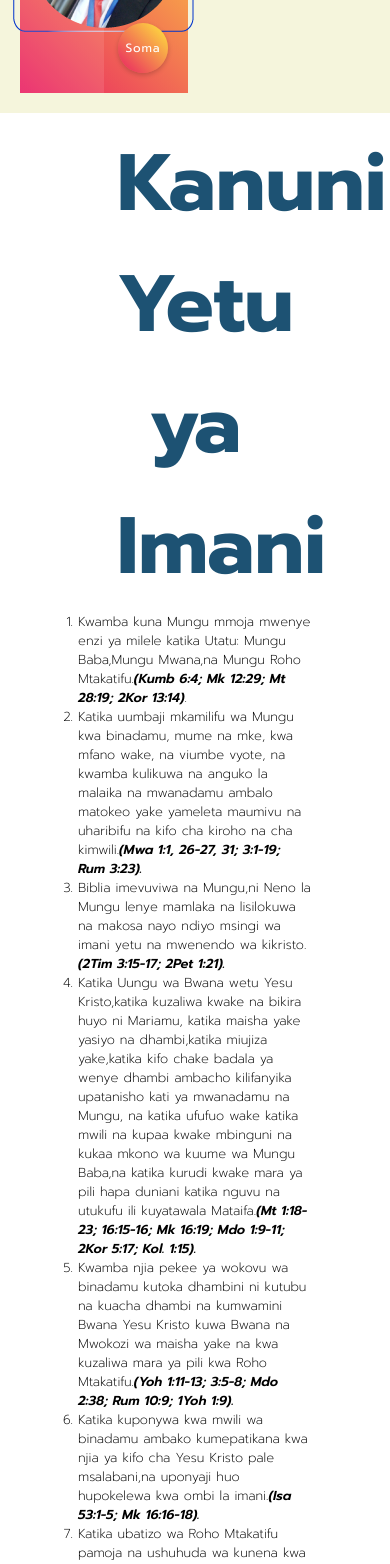
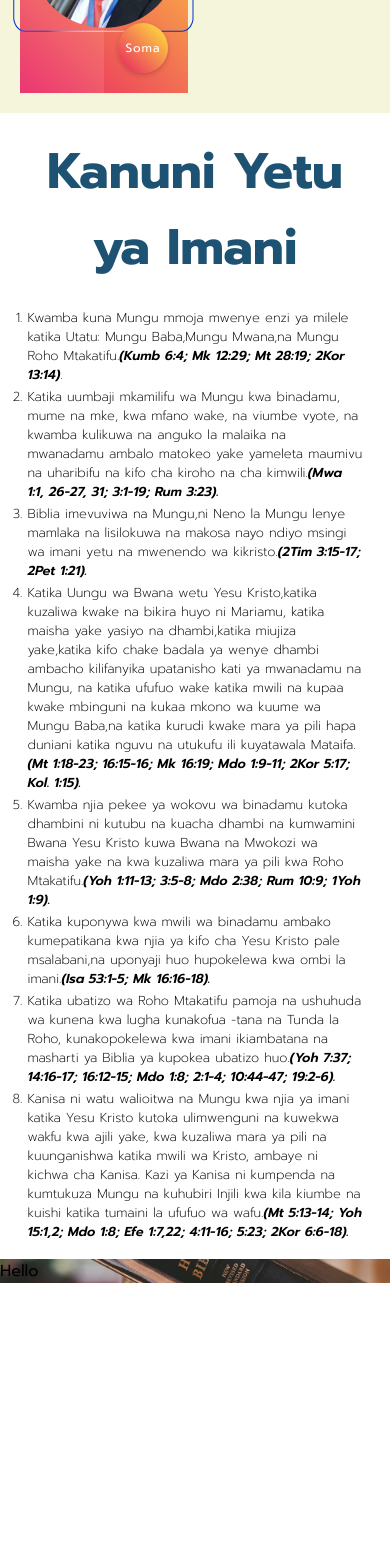
Before and after one commit to Aidan-bn/pagt, a React (Create React App) app: page / in a window 390 px wide. Shown: the part 2280-3844 px from the top of the page. After the commit the page ends 3563 px from the top, so only its background shows below. Built offline with nearby package versions, Linux system fonts and the light colour scheme.

Commit message:
create idara section

```diff
--- /dev/null
+++ b/src/idara.css
@@ -0,0 +1,7 @@
+.idara {
+    background-image: url('./asset/bible.jpg');
+    background-repeat: no-repeat;
+    background-position: center center;
+    background-size: cover;
+    background-attachment: fixed;
+}
--- /dev/null
+++ b/src/idara.js
@@ -0,0 +1,11 @@
+import './idara.css';
+
+function Idara() {
+    return (
+        <div className='idara'>
+            Hello
+        </div>
+    );
+}
+
+export default Idara;
--- a/src/index.js
+++ b/src/index.js
@@ -6,6 +6,7 @@ import Header from './header';
 import reportWebVitals from './reportWebVitals';
 import Second from './second';
 import Kanuni from './Kanuni';
+import Idara from './idara';
 
 
 const root = ReactDOM.createRoot(document.getElementById('root'));
@@ -15,6 +16,7 @@ root.render(
     <Header />
     <Second />
     <Kanuni />
+    <Idara />
   </React.StrictMode>
 );
 
--- a/src/kanuni.css
+++ b/src/kanuni.css
@@ -19,6 +19,12 @@
     font-weight: 200;
 }
 
+ol {
+    display: flex;
+    flex-direction: column;
+    gap: 3px;
+}
+
 .right em {
     font-weight: 600;
 }
@@ -28,4 +34,16 @@
         flex-direction: column;
     }
 
+    .left {
+        width: 90vw;
+        font-size: 25px;
+        padding: 10px;
+    }
+
+    .right {
+        width: 90vw;
+        padding: 8px;
+    }
+
+
 }
```
